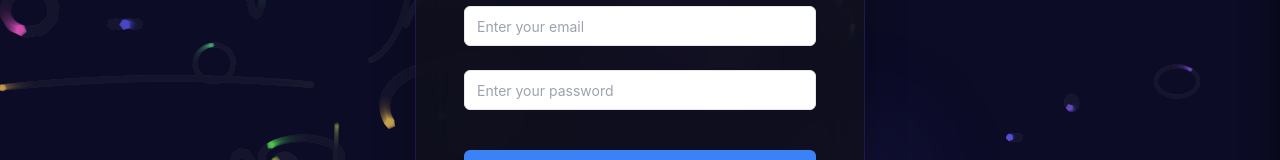
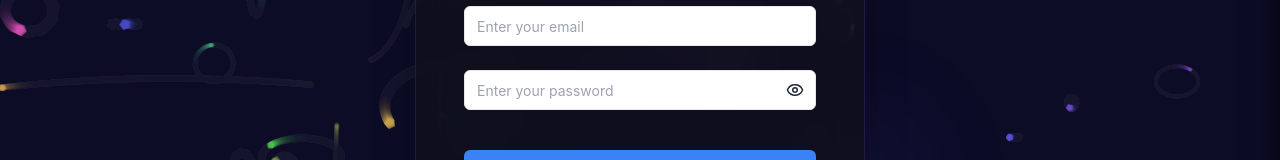
Before and after one commit to dharaneechinnu/Web3_Warriors, a React (Create React App) app in the folder Client/: page /login in a window 1280 px wide. Shown: the part 302-462 px from the top of the page. Built offline with nearby package versions, Linux system fonts and the light colour scheme; no server answers.

Commit message:
add password toggle controls
Co-authored-by: dharaneechinnu <117936700+dharaneechinnu@users.noreply.github.com>

```diff
--- a/Client/src/components/ui/input.tsx
+++ b/Client/src/components/ui/input.tsx
@@ -1,20 +1,47 @@
 import * as React from "react"
+import { Eye, EyeOff } from "lucide-react"
 
 import { cn } from "@/lib/utils"
 
-const Input = React.forwardRef<HTMLInputElement, React.ComponentProps<"input">>(
-  ({ className, type, ...props }, ref) => {
-    return (
+type InputProps = React.ComponentProps<"input"> & {
+  showToggle?: boolean
+  label?: string
+}
+
+const Input = React.forwardRef<HTMLInputElement, InputProps>(
+  ({ className, type, showToggle = false, label, ...props }, ref) => {
+    const [visible, setVisible] = React.useState(false)
+    const isPassword = type === "password" && showToggle
+
+    const inputElement = (
       <input
-        type={type}
+        type={isPassword ? (visible ? "text" : "password") : type}
         className={cn(
           "flex h-10 w-full rounded-md border border-input bg-background px-3 py-2 text-base ring-offset-background file:border-0 file:bg-transparent file:text-sm file:font-medium file:text-foreground placeholder:text-muted-foreground focus-visible:outline-none focus-visible:ring-2 focus-visible:ring-ring focus-visible:ring-offset-2 disabled:cursor-not-allowed disabled:opacity-50 md:text-sm",
+          isPassword ? "pr-10" : "",
           className
         )}
         ref={ref}
         {...props}
       />
     )
+
+    if (!isPassword) return inputElement
+
+    return (
+      <div className="relative">
+        {inputElement}
+        <button
+          type="button"
+          onClick={() => setVisible((v) => !v)}
+          tabIndex={0}
+          className="absolute inset-y-0 right-3 flex items-center text-muted-foreground transition-colors hover:text-foreground focus-visible:outline-none"
+          aria-label={visible ? "Hide password" : "Show password"}
+        >
+          {visible ? <EyeOff size={18} /> : <Eye size={18} />}
+        </button>
+      </div>
+    )
   }
 )
 Input.displayName = "Input"
--- a/Client/src/pages/Auth/Login.js
+++ b/Client/src/pages/Auth/Login.js
@@ -179,6 +179,7 @@ function Login() {
           <Input
             label="Password"
             type="password"
+            showToggle
             name="password"
             value={formData.password}
             onChange={handleInputChange}
--- a/Client/src/pages/Auth/LoginLearner.js
+++ b/Client/src/pages/Auth/LoginLearner.js
@@ -97,7 +97,7 @@ function LoginLearner() {
 
         <LoginForm onSubmit={handleSubmit}>
           <Input label="Email" type="email" name="email" value={formData.email} onChange={handleInputChange} required />
-          <Input label="Password" type="password" name="password" value={formData.password} onChange={handleInputChange} required />
+          <Input label="Password" type="password" showToggle name="password" value={formData.password} onChange={handleInputChange} required />
           <Button type="submit" disabled={loading}>{loading ? 'Signing in...' : 'Sign in'}</Button>
         </LoginForm>
 
--- a/Client/src/pages/Auth/LoginMentor.js
+++ b/Client/src/pages/Auth/LoginMentor.js
@@ -54,7 +54,7 @@ function LoginMentor(){
 
         <LoginForm onSubmit={handleSubmit}>
           <Input label="Email" type="email" name="email" value={formData.email} onChange={handleInputChange} required />
-          <Input label="Password" type="password" name="password" value={formData.password} onChange={handleInputChange} required />
+          <Input label="Password" type="password" showToggle name="password" value={formData.password} onChange={handleInputChange} required />
           <Button type="submit" disabled={loading}>{loading ? 'Signing in...' : 'Sign in'}</Button>
         </LoginForm>
 
--- a/Client/src/pages/Auth/Register.js
+++ b/Client/src/pages/Auth/Register.js
@@ -231,6 +231,7 @@ function Register() {
               <Input
                 label="Password"
                 type="password"
+                showToggle
                 name="password"
                 value={formData.password}
                 onChange={handleInputChange}
--- a/Client/src/pages/Auth/RegisterLearner.js
+++ b/Client/src/pages/Auth/RegisterLearner.js
@@ -52,7 +52,7 @@ function RegisterLearner(){
             <Input label="Email" type="email" name="email" value={formData.email} onChange={handleChange} required />
           </Row>
           <Row>
-            <Input label="Password" type="password" name="password" value={formData.password} onChange={handleChange} required />
+            <Input label="Password" type="password" showToggle name="password" value={formData.password} onChange={handleChange} required />
             <Input label="Mobile Number" type="tel" name="mobileNo" value={formData.mobileNo} onChange={handleChange} required />
           </Row>
           <Row>
--- a/Client/src/pages/Auth/RegisterMentor.js
+++ b/Client/src/pages/Auth/RegisterMentor.js
@@ -51,7 +51,7 @@ function RegisterMentor(){
             <Input label="Email" type="email" name="email" value={formData.email} onChange={handleChange} required />
           </Row>
           <Row>
-            <Input label="Password" type="password" name="password" value={formData.password} onChange={handleChange} required />
+            <Input label="Password" type="password" showToggle name="password" value={formData.password} onChange={handleChange} required />
             <Input label="Mobile Number" type="tel" name="mobileNo" value={formData.mobileNo} onChange={handleChange} required />
           </Row>
           <Row>
--- a/Client/src/pages/Auth/ResetPassword.js
+++ b/Client/src/pages/Auth/ResetPassword.js
@@ -150,6 +150,7 @@ function ResetPassword() {
         <Form onSubmit={handleSubmit}>
           <Input
             type="password"
+            showToggle
             name="newPassword"
             value={formData.newPassword}
             onChange={handleInputChange}
@@ -159,6 +160,7 @@ function ResetPassword() {
 
           <Input
             type="password"
+            showToggle
             name="confirmPassword"
             value={formData.confirmPassword}
             onChange={handleInputChange}
--- a/Client/src/pages/learner/Login.js
+++ b/Client/src/pages/learner/Login.js
@@ -182,6 +182,7 @@ function LoginLearner() {
 
           <Input
             type="password"
+            showToggle
             name="password"
             placeholder="Enter your password"
             value={formData.password}
--- a/Client/src/pages/learner/Register.js
+++ b/Client/src/pages/learner/Register.js
@@ -56,7 +56,7 @@ function RegisterLearner(){
             <Input type="email" name="email" placeholder="Email" value={formData.email} onChange={handleChange} required />
           </Row>
           <Row>
-            <Input type="password" name="password" placeholder="Password" value={formData.password} onChange={handleChange} required />
+            <Input type="password" showToggle name="password" placeholder="Password" value={formData.password} onChange={handleChange} required />
             <Input type="tel" name="mobileNo" placeholder="Mobile Number" value={formData.mobileNo} onChange={handleChange} required />
           </Row>
           <Row>
--- a/Client/src/pages/mentor/Login.js
+++ b/Client/src/pages/mentor/Login.js
@@ -182,6 +182,7 @@ function LoginMentor() {
 
           <Input
             type="password"
+            showToggle
             name="password"
             placeholder="Enter your password"
             value={formData.password}
--- a/Client/src/pages/mentor/Register.js
+++ b/Client/src/pages/mentor/Register.js
@@ -56,7 +56,7 @@ function RegisterMentor(){
             <Input type="email" name="email" placeholder="Email" value={formData.email} onChange={handleChange} required />
           </Row>
           <Row>
-            <Input type="password" name="password" placeholder="Password" value={formData.password} onChange={handleChange} required />
+            <Input type="password" showToggle name="password" placeholder="Password" value={formData.password} onChange={handleChange} required />
             <Input type="tel" name="mobileNo" placeholder="Mobile Number" value={formData.mobileNo} onChange={handleChange} required />
           </Row>
           <Row>
```
